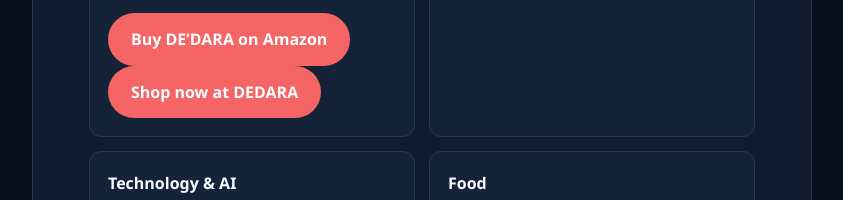
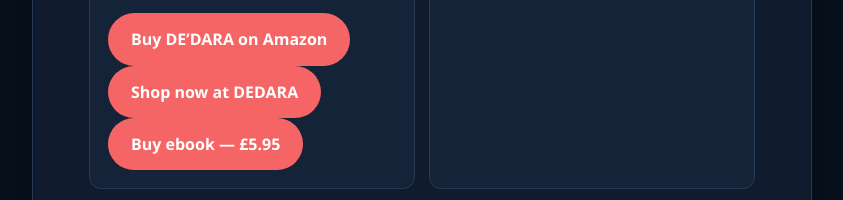
Before and after one commit to dararat2025/DEDARAGROUP, a plain HTML site: page index.html in a window 1280 px wide. Shown: the part 2136-2336 px from the top of the page, without its empty margins (218-1061 px from the left). Drawn offline with Linux system fonts and the light colour scheme.

Commit message:
Add link to purchase ebook for DEDARA

```diff
--- a/index.html
+++ b/index.html
@@ -273,6 +273,7 @@ style="width:180px; max-width:100%; height:auto;"
 
   <a class="button button-primary" href="https://www.amazon.com/s?k=dararat lorimer" target="_blank" rel="noopener noreferrer" >Buy DE’DARA on Amazon </a>
   <a class="button button-primary" href="https://buy.stripe.com/28EbJ190F73jfWt8J9dIA01" target="_blank" rel="noopener noreferrer">Shop now at DEDARA</a>
+<a class="button button-primary" href="https://buy.stripe.com/cNi9AT90F5Zf25DgbBdIA03" target="_blank" rel="noopener noreferrer">Buy ebook — £5.95</a>
 </div></li>
   <li>
   <div>
```
